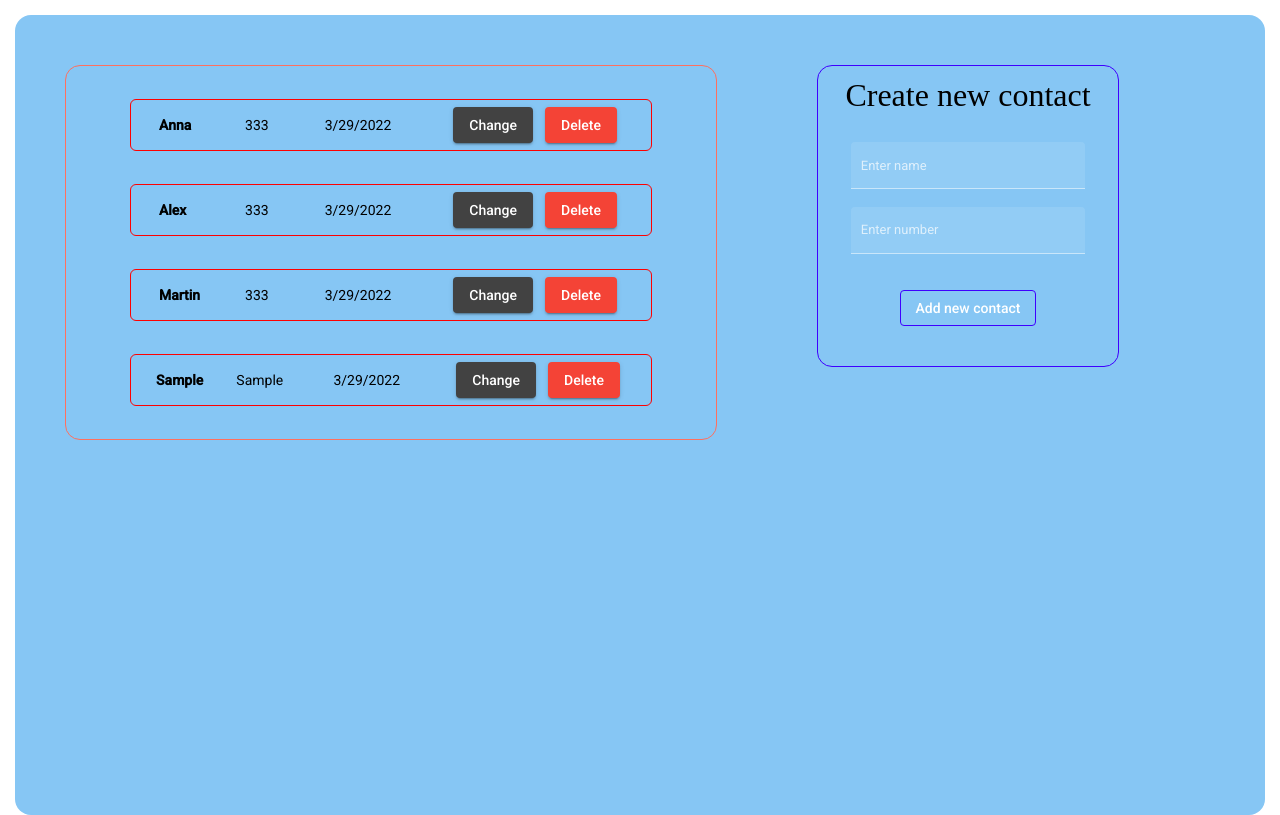
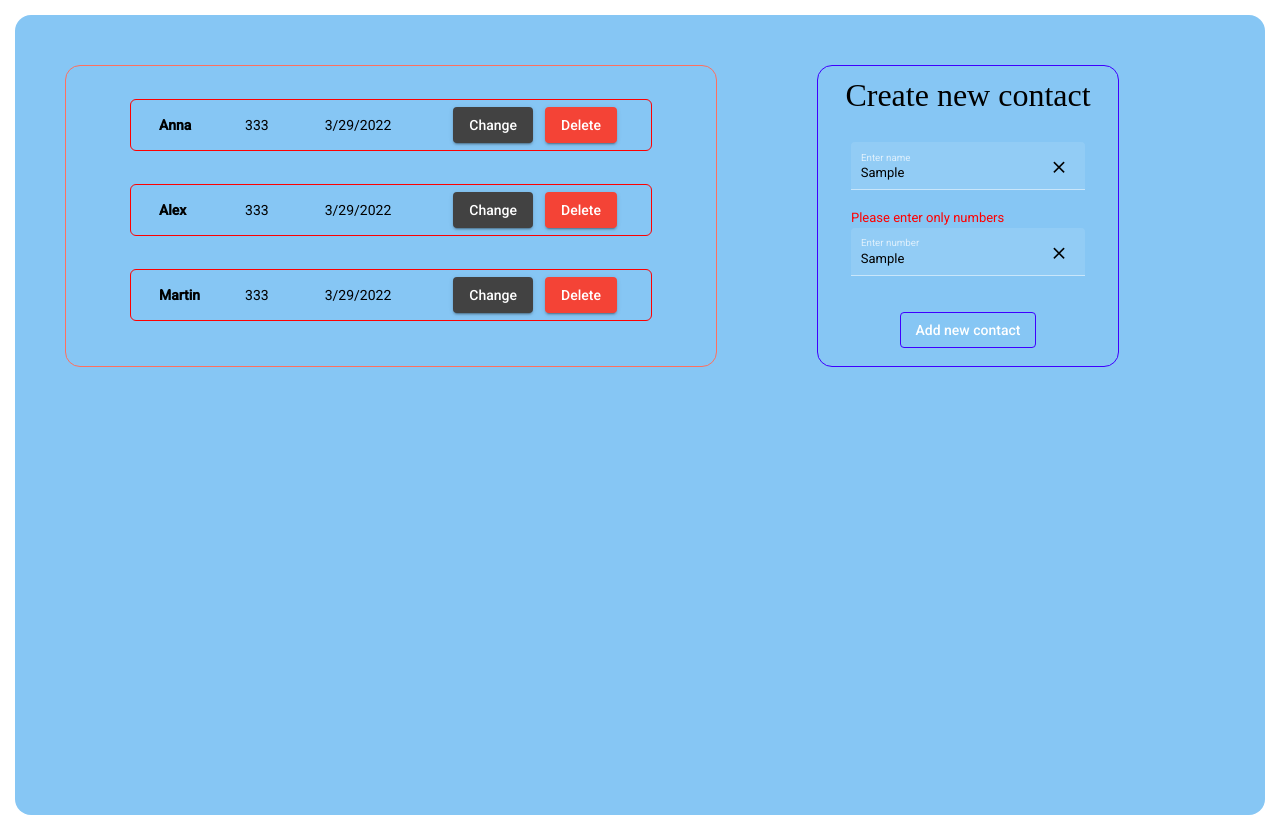
Before and after one commit to AnonymFromInternet/List-of-Contacts, an Angular app: page / in a window 1280 px wide. Both pictures are taken after typing "Sample", "Sample" into the empty fields and a click on the button "Add new contact". Built offline with nearby package versions, Linux system fonts and the light colour scheme; a web font is replaced by a local one.

Commit message:
Adding error handling

```diff
--- a/src/app/add-new-contact/add-new-contact.component.html
+++ b/src/app/add-new-contact/add-new-contact.component.html
@@ -10,6 +10,7 @@
       </button>
     </mat-form-field>
 
+    <div *ngIf="!number.match(regexpNumber) && number !== ''" class="errorTitle" style="color: red">Please enter only numbers</div>
     <mat-form-field class="example-form-field" appearance="fill" color="warn">
       <mat-label>Enter number</mat-label>
       <input matInput type="text" [(ngModel)]="number">
--- a/src/app/add-new-contact/add-new-contact.component.ts
+++ b/src/app/add-new-contact/add-new-contact.component.ts
@@ -8,24 +8,27 @@ import {Contact} from "../../types/Contact";
 })
 export class AddNewContactComponent {
   name: string = ""
-  number: number | null = null
+  number: string = ""
+  regexpNumber = /[0-9]/
+
   @Output() newContact = new EventEmitter<Contact>()
 
   clearName() {
     this.name = ""
   }
   clearNumber() {
-    this.number = null
+    this.number = ""
   }
 
   addNewContact() {
-    if (this.name === "" || this.number === null) {
+    if (this.name === "" || this.number === "" || this.number.match(/[a-z]/)) {
       return
     }
+
     let newContact: Contact = {name: this.name, number: this.number, id: this.name, date: new Date().toLocaleDateString()}
     this.newContact.emit(newContact)
 
     this.name = ""
-    this.number = null
+    this.number = ""
   }
 }
--- a/src/app/contact/contact.component.ts
+++ b/src/app/contact/contact.component.ts
@@ -21,7 +21,7 @@ import {animate, style, transition, trigger, state} from "@angular/animations";
   ]
 })
 export class ContactComponent {
-  @Input() contactData: Contact = {name: "", number: 0, date: "", id: ""}
+  @Input() contactData: Contact = {name: "", number: "", date: "", id: ""}
   @Output() contactId = new EventEmitter<string>()
 
   id(id: string) {
--- a/src/app/list/list.component.ts
+++ b/src/app/list/list.component.ts
@@ -11,9 +11,9 @@ import {Contact} from "../../types/Contact";
 
 export class ListComponent {
   contacts: Contact[] = [
-    {id: "Anna", name: "Anna", number: 333, date: new Date().toLocaleDateString()},
-    {id: "Alex", name: "Alex", number: 333, date: new Date().toLocaleDateString()},
-    {id: "Martin", name: "Martin", number: 333, date: new Date().toLocaleDateString()},
+    {id: "Anna", name: "Anna", number: "333", date: new Date().toLocaleDateString()},
+    {id: "Alex", name: "Alex", number: "333", date: new Date().toLocaleDateString()},
+    {id: "Martin", name: "Martin", number: "333", date: new Date().toLocaleDateString()},
   ]
   deleteContact(id: string) {
     this.contacts.forEach(contact => {
--- a/src/types/Contact.ts
+++ b/src/types/Contact.ts
@@ -1,6 +1,6 @@
 export type Contact = {
   id: string
   name: string
-  number: number | null
+  number: string
   date: string
 }
```
